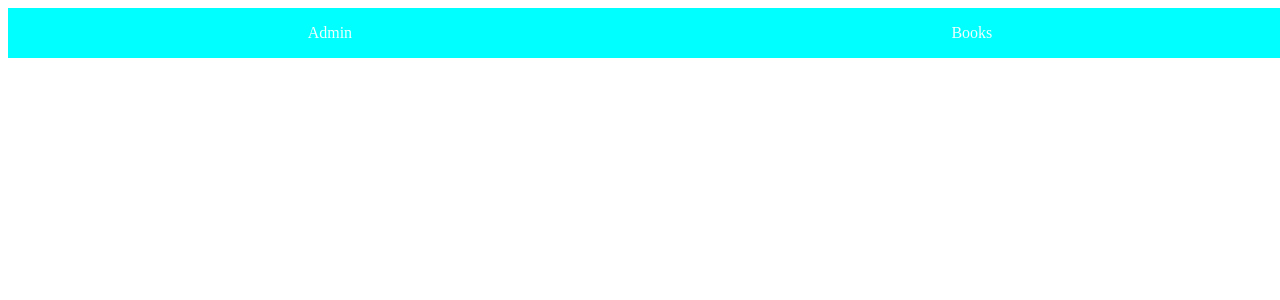
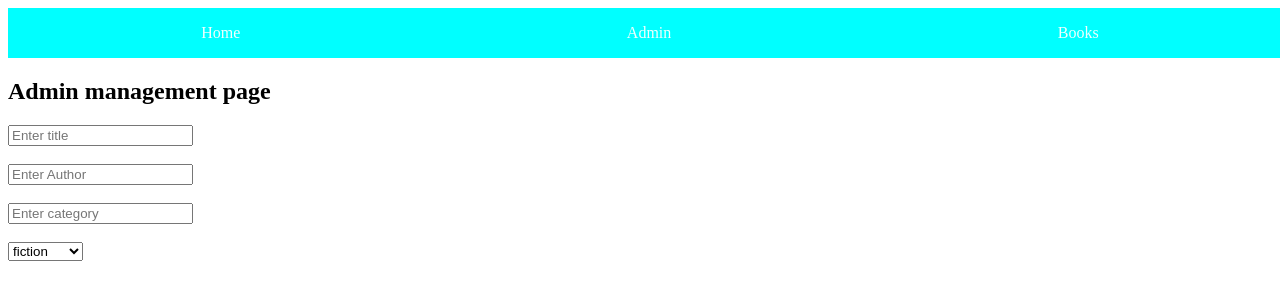
Before and after one commit to NIHARIKA-SUREDDI/DomBookApp, a plain HTML site: page admin.html in a window 1280 px wide. Drawn offline with Linux system fonts and the light colour scheme.

Commit message:
adminpage created

```diff
--- a/admin.html
+++ b/admin.html
@@ -8,6 +8,23 @@
 </head>
 <body>
     <div id="nav"></div>
+    <h2> Admin management page </h2>
+    <form id="form">
+        <input id="text" type="text" placeholder="Enter title"><br>
+        <br>
+        <input id="text1" type="text" placeholder="Enter Author"><br>
+        <br>
+        <input id="text2" type="text" placeholder="Enter category"><br>
+        <br>
+
+        <select id="select">
+            <option>fiction</option>
+            <option>comedy</option>
+            <option>technical</option>
+
+        </select>
+
+    </form>
 </body>
 <script src="./navbar.js"></script>
 </html>
--- a/navbar.js
+++ b/navbar.js
@@ -1,7 +1,7 @@
 const navbar=`
 
 
-    <a href ="index.html>Home</a>
+    <a href ="index.html">Home</a>
     <a href ="admin.html">Admin</a>
     <a href ="books.html">Books</a>
     </div>
```
Also changed, not shown: books.html (+4 -0 lines), index.html (+4 -2 lines), index.js (+12 -5 lines).
